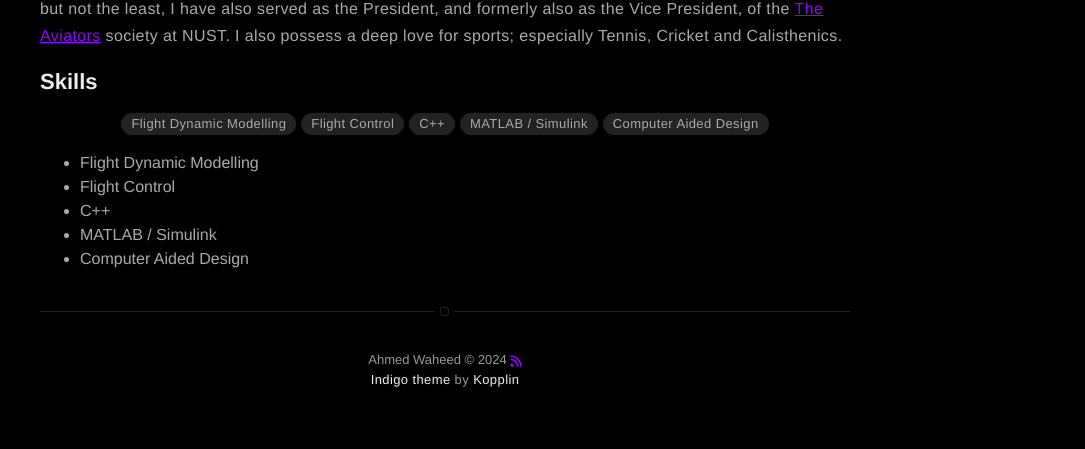
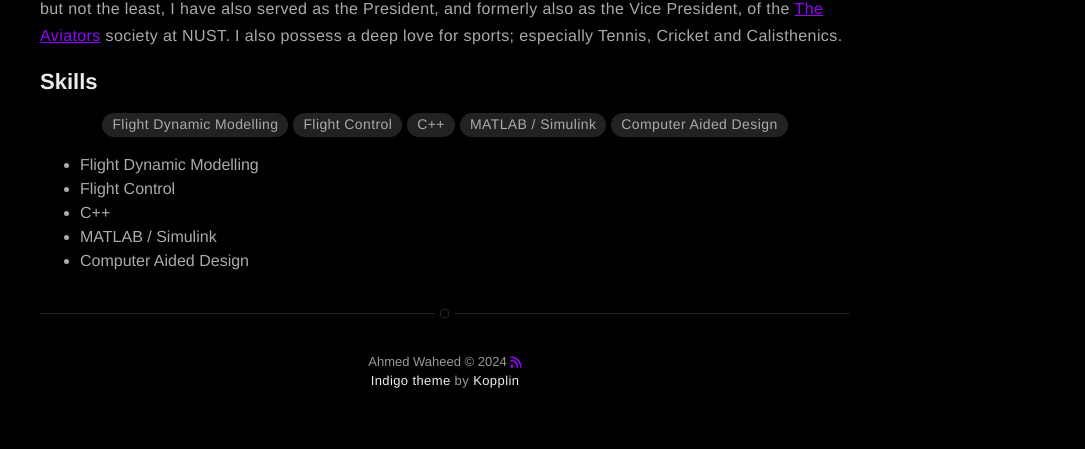
Before and after one commit to ahmd-waheed/ahmd-waheed.github.io, a Jekyll site: the page built from about.md, in a window 1280 px wide. Shown: the part 1159-1608 px from the top of the page, without its empty margins (195-1280 px from the left). Built offline with Jekyll 4.4.1, drawn with Linux system fonts in a browser that asks for light colours; nearby versions of some CDN libraries.

Commit message:
Update header.sass

```diff
--- a/_sass/components/header.sass
+++ b/_sass/components/header.sass
@@ -53,5 +53,5 @@
     display: inline-block
     padding: 0px 10px
     border-radius: 20px
-    font-size: 1.3rem
+    font-size: 1.4rem
     margin: 0
```
